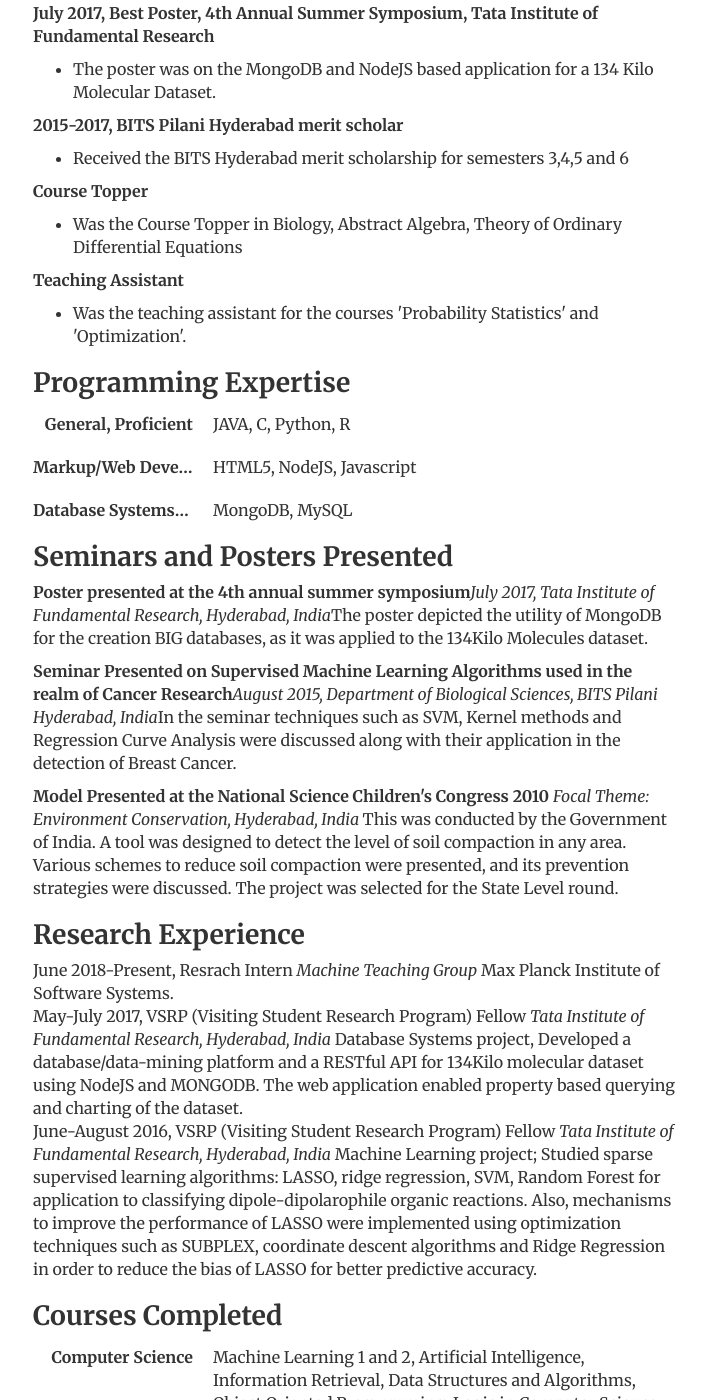
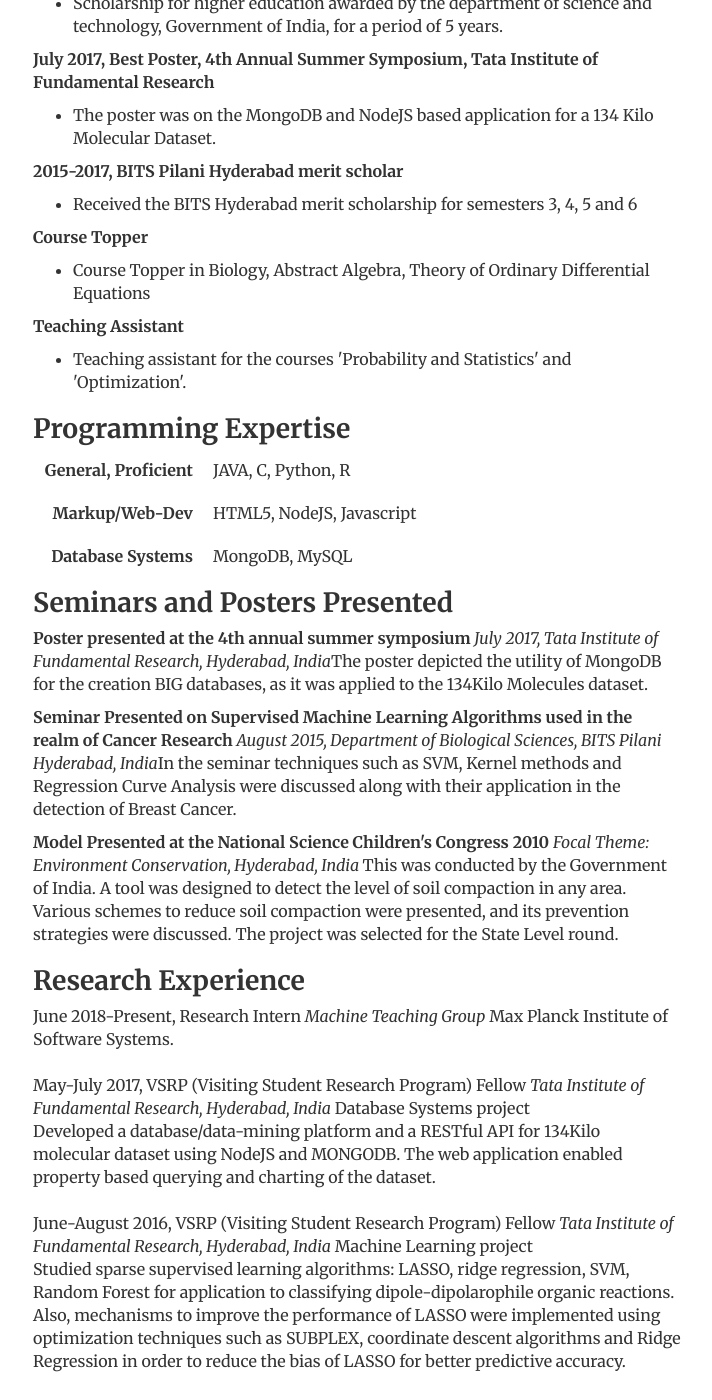
Before and after one commit to ahana204/ahana204.github.io, a Jekyll site: the page built from cv/index.html, in a window 1280 px wide and 1400 px high, scrolled down 653 px. Shown: the whole window, without its empty margins (283-995 px from the left). Built offline with Jekyll 4.4.1, drawn with Linux system fonts in a browser that asks for light colours; some of the changed text lies outside the part shown.

Commit message:
Update index.html

```diff
--- a/cv/index.html
+++ b/cv/index.html
@@ -22,14 +22,14 @@
 				</address>
 				</div>
 
-				<p>*To be updated*</p>
+				<p>As a student of Mathematics and Computer Science I am keen on equipping myself with the latest techniques in Machine Learning, Reinforcement Learning in order to explore, and automatize the dynamics of natural systems.</p>
 
 				<h2>Education</h2>
-				<p><strong><abbr title="Dual Degree, BTech. Computer Science, MSc. Mathematics">Undergraduate</abbr>Dual Degree, Bachelor's in Computer Science and Masters in Mathematics,BITS Pilani Hyderabad, Class of 2019</strong><br>
+				<p><strong><abbr title="Dual Degree, BTech. Computer Science, MSc. Mathematics">Dual Degree, </abbr>Bachelor's in Computer Science and Masters in Mathematics,BITS Pilani Hyderabad, Class of 2019</strong><br>
 				</p>
 
-				<p><strong>High School: Andhra Pradesh Higher Secondary Board of Education, Telangana, India</strong> 97.7 %</p>
-				<p><strong>Secondary School:<a href="http://www.chirec.ac.in/">CHIREC Public School </a>, Hyderabad, Telangana </strong>CGPA: 10/p>
+				<p><strong>High School: Andhra Pradesh Higher Secondary Board of Education, Telangana, India</strong>, 97.7 %</p>
+				<p><strong>Secondary School:<a href="http://www.chirec.ac.in/">CHIREC Public School </a>, Hyderabad, Telangana </strong>CGPA: 10</p>
 
 				<h2>Scholastic Achievements</h2>
 				<p><strong>2014-present, INSPIRE Scholar, Government of India.</strong></p>
@@ -42,15 +42,15 @@
 				</ul>
 				<p><strong>2015-2017, BITS Pilani Hyderabad merit scholar</strong></p>
 				<ul>
-				<li>Received the BITS Hyderabad merit scholarship for semesters 3,4,5 and 6</li>
+				<li>Received the BITS Hyderabad merit scholarship for semesters 3, 4, 5 and 6</li>
 				</ul>
 				<p><strong>Course Topper</strong></p>
 				<ul>
-				<li>Was the Course Topper in Biology, Abstract Algebra, Theory of Ordinary Differential Equations</li>
+				<li>Course Topper in Biology, Abstract Algebra, Theory of Ordinary Differential Equations</li>
 				</ul>
 				<p><strong>Teaching Assistant</strong></p>
 				<ul>
-				<li>Was the teaching assistant for the courses 'Probability Statistics' and 'Optimization'.</li>
+				<li>Teaching assistant for the courses 'Probability and Statistics' and 'Optimization'.</li>
 				</ul>
 
 				<h2>Programming Expertise</h2>
@@ -59,27 +59,27 @@
 						<dd>JAVA, C, Python, R</dd>
 					</dl>
 					<dl class="dl-horizontal">
-						<dt>Markup/Web Development</dt>
+						<dt>Markup/Web-Dev</dt>
 						<dd>HTML5, NodeJS, Javascript</dd>
 					</dl>
 					<dl class="dl-horizontal">
-						<dt>Database Systems, Intermediate</dt>
+						<dt>Database Systems</dt>
 						<dd>MongoDB, MySQL</dd>
 					</dl>
 
 				<h2>Seminars and Posters Presented</h2>
-					<p><strong>Poster presented at the 4th annual summer symposium</strong><em>July 2017, Tata Institute of Fundamental Research, Hyderabad, India</em>The poster depicted the utility of MongoDB for the creation BIG databases, as it was applied to the 134Kilo Molecules dataset.</p>
+					<p><strong>Poster presented at the 4th annual summer symposium </strong><em>July 2017, Tata Institute of Fundamental Research, Hyderabad, India</em>The poster depicted the utility of MongoDB for the creation BIG databases, as it was applied to the 134Kilo Molecules dataset.</p>
 
-					<p><strong>Seminar Presented on Supervised Machine Learning Algorithms used in the realm of Cancer Research</strong><em>August 2015, Department of Biological Sciences, BITS Pilani Hyderabad, India</em>In the seminar techniques such as SVM, Kernel methods and Regression Curve Analysis were discussed along with their application in the detection of Breast Cancer.</p>
+					<p><strong>Seminar Presented on Supervised Machine Learning Algorithms used in the realm of Cancer Research </strong><em>August 2015, Department of Biological Sciences, BITS Pilani Hyderabad, India</em>In the seminar techniques such as SVM, Kernel methods and Regression Curve Analysis were discussed along with their application in the detection of Breast Cancer.</p>
 
 					<p><strong>Model Presented at the National Science Children's Congress 2010 </strong><em> Focal Theme: Environment Conservation, Hyderabad, India </em>This was conducted by the Government of India. A tool was designed to detect the level of soil compaction in any area. Various schemes to reduce soil compaction were presented, and its prevention strategies were discussed. The project was selected for the State Level round.</p>
 
 
 				<h2>Research Experience</h2>
 				<ul class="list-unstyled">
-					<li>June 2018-Present, Resrach Intern <em>Machine Teaching Group</em> Max Planck Institute of Software Systems.</li>
-					<li>May-July 2017, VSRP (Visiting Student Research Program) Fellow <em>Tata Institute of Fundamental Research, Hyderabad, India</em> Database Systems project, Developed a database/data-mining platform and a RESTful API for 134Kilo molecular dataset using NodeJS and MONGODB. The web application enabled property  based querying and charting of the dataset.</li>
-					<li>June-August 2016, VSRP (Visiting Student Research Program) Fellow <em>Tata Institute of Fundamental Research, Hyderabad, India</em> Machine Learning project; Studied sparse supervised learning algorithms: LASSO, ridge regression, SVM, Random Forest for application to classifying dipole-dipolarophile organic reactions. Also, mechanisms to improve the performance of LASSO were implemented using optimization techniques such as SUBPLEX, coordinate descent algorithms and Ridge Regression in order to reduce the bias of LASSO for better predictive accuracy.</li>
+					<li>June 2018-Present, Research Intern <em>Machine Teaching Group</em> Max Planck Institute of Software Systems.</li><br>
+					<li>May-July 2017, VSRP (Visiting Student Research Program) Fellow <em>Tata Institute of Fundamental Research, Hyderabad, India</em> Database Systems project<br>Developed a database/data-mining platform and a RESTful API for 134Kilo molecular dataset using NodeJS and MONGODB. The web application enabled property  based querying and charting of the dataset.</li><br>
+					<li>June-August 2016, VSRP (Visiting Student Research Program) Fellow <em>Tata Institute of Fundamental Research, Hyderabad, India</em> Machine Learning project<br>Studied sparse supervised learning algorithms: LASSO, ridge regression, SVM, Random Forest for application to classifying dipole-dipolarophile organic reactions. Also, mechanisms to improve the performance of LASSO were implemented using optimization techniques such as SUBPLEX, coordinate descent algorithms and Ridge Regression in order to reduce the bias of LASSO for better predictive accuracy.</li><br>
 
 				</ul>
 
```
